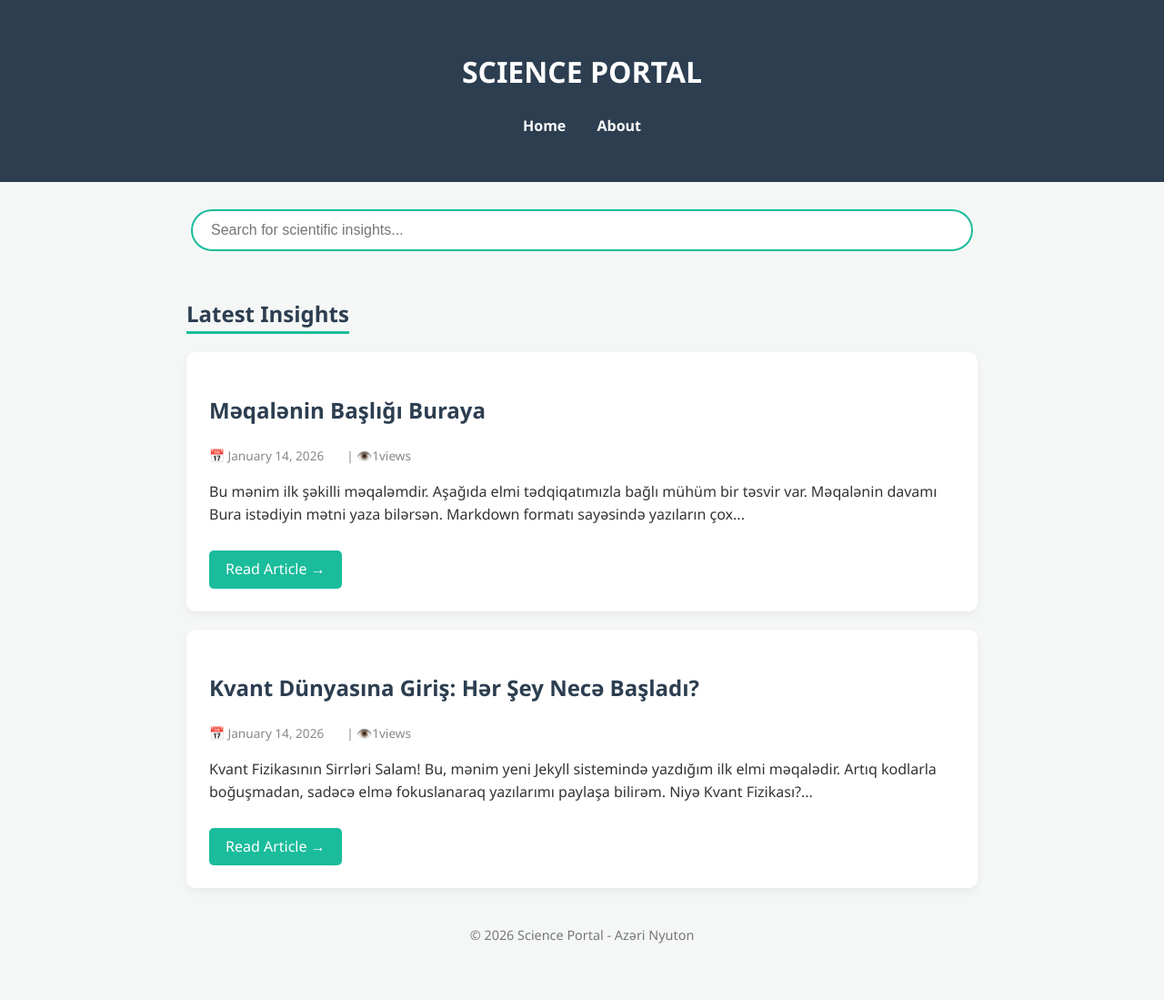
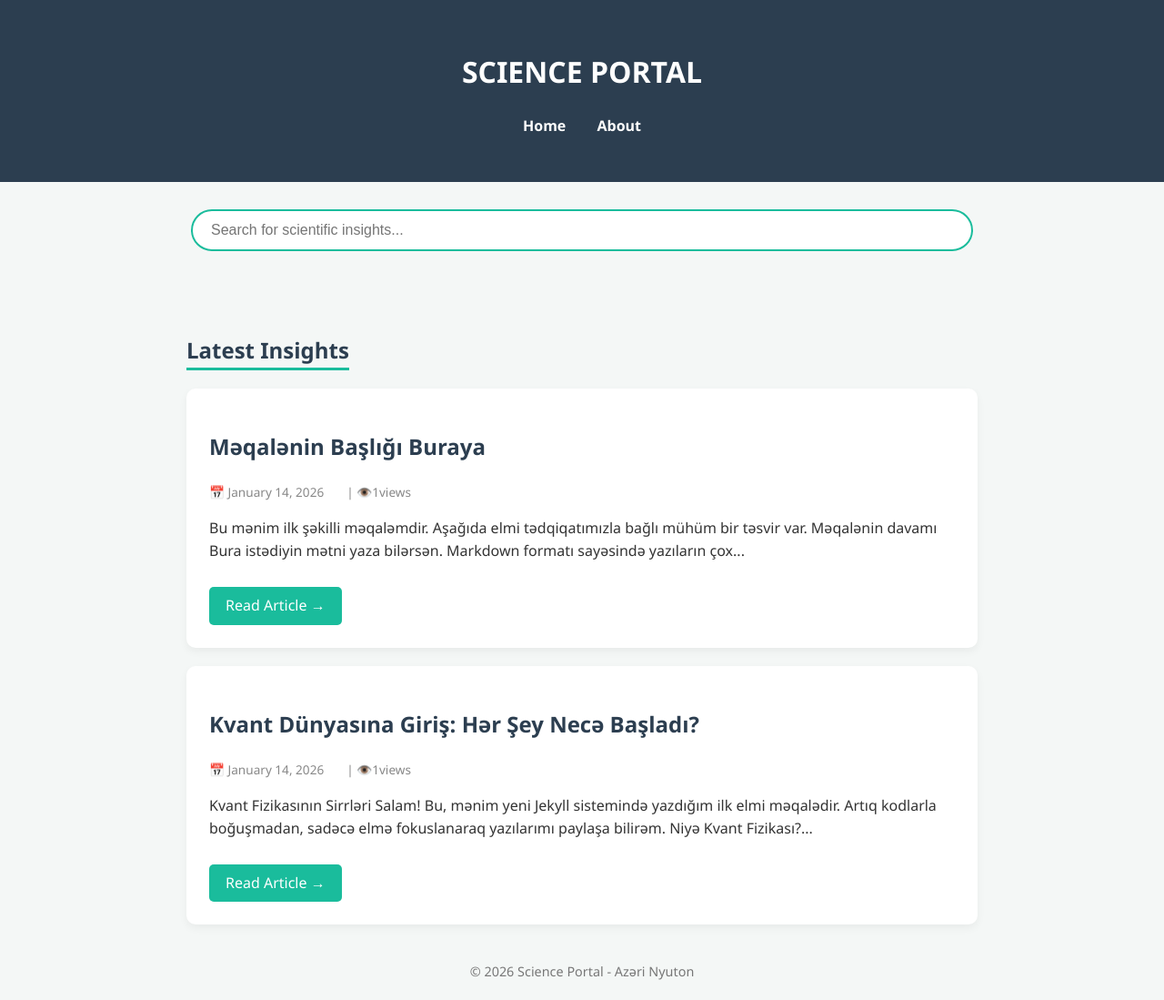
Before and after one commit to azerinyuton/science, a Jekyll site: the page built from index.html, in a window 1280 px wide. Shown: the whole page at 91% size. Built offline with Jekyll 4.4.1, drawn with Linux system fonts in a browser that asks for light colours; comment, search, counter and statistics services are not loaded; before the commit the page ends 1059 px from its top, so only the background shows below that.

Commit message:
Update default.html

```diff
--- a/_layouts/default.html
+++ b/_layouts/default.html
@@ -28,6 +28,9 @@
     margin: 0 5px 0 0 !important; /* İkon üçün boşluq */
     box-shadow: none !important; /* İkona kölgə verməsin */
     display: inline !important;
+}
+        .container {
+    padding-top: 40px !important; /* Yuxarıdan boşluq veririk */
 }
       /* Mobil və Ümumi Səliqə */
 /* Sürüşməni önləyən əsas qaydalar */
```
